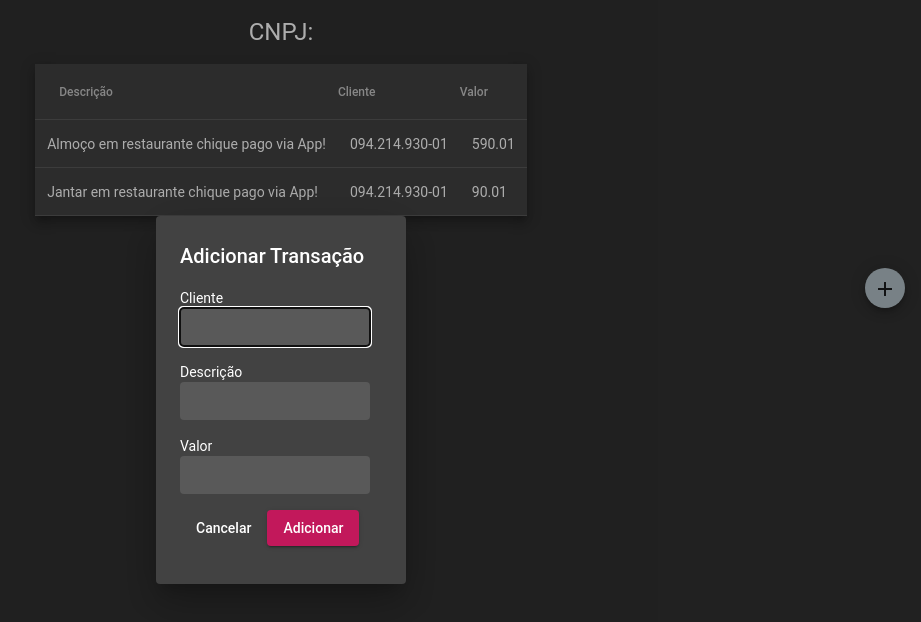
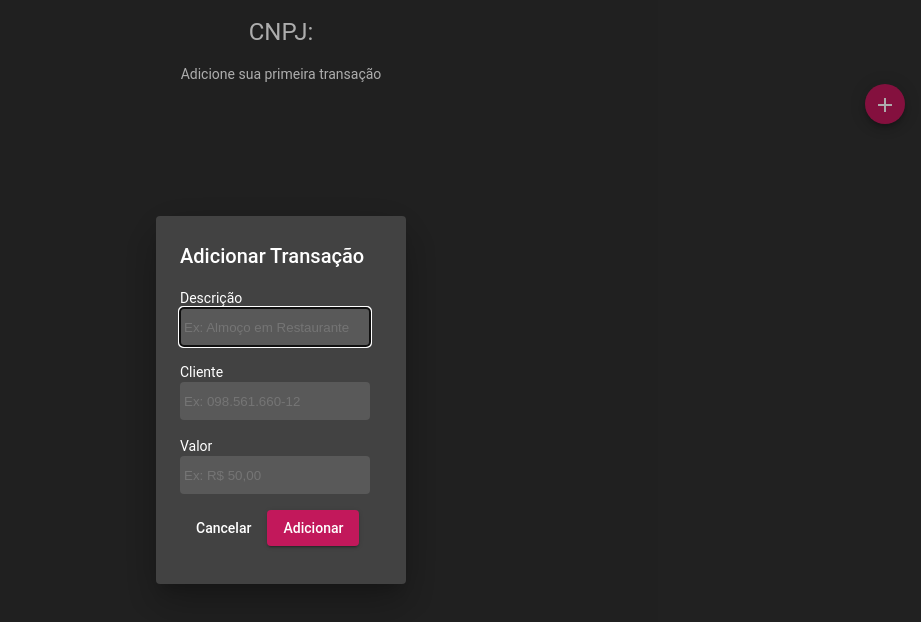
Before and after one commit to hebertmorais/transactions, an Angular app in the folder frontend/: page /transactions in a window 1280 px wide. Both pictures are taken after a click on the button "add". Shown: the top 622 px of the page, without its empty margins (359-1280 px from the left). Built offline with nearby package versions, Linux system fonts and the light colour scheme.

Commit message:
Adding transaction in table from dialog

```diff
--- a/frontend/src/app/components/transaction-insert/transaction-insert.component.html
+++ b/frontend/src/app/components/transaction-insert/transaction-insert.component.html
@@ -1,25 +1,26 @@
 <h2>Adicionar Transação</h2>
 <ul>
   <li>
-    <div>
-      <label>Cliente</label>
-      <input matInput [(ngModel)]="client" />
-    </div>
+    <label>Descrição</label>
+    <input placeholder="Ex: Almoço em Restaurante" matInput [(ngModel)]="data.descricao" />
   </li>
   <li>
-    <div>
-      <label>Descrição</label>
-      <input matInput [(ngModel)]="description" />
-    </div>
+    <label>Cliente</label>
+    <input placeholder="Ex: 098.561.660-12" matInput [(ngModel)]="data.cliente" />
   </li>
   <li>
-    <div>
-      <label>Valor</label>
-      <input matInput [(ngModel)]="value" />
-    </div>
+    <label>Valor</label>
+    <input placeholder="Ex: R$ 50,00" matInput [(ngModel)]="data.valor" />
   </li>
   <li>
-    <button mat-button>Cancelar</button>
-    <button mat-raised-button color="primary">Adicionar</button>
+    <button mat-dialog-close mat-button>Cancelar</button>
+    <button
+      (click)="submitDialog()"
+      mat-raised-button
+      color="primary"
+      mat-dialog-close
+    >
+      Adicionar
+    </button>
   </li>
 </ul>
--- a/frontend/src/app/components/transactions/transactions.component.css
+++ b/frontend/src/app/components/transactions/transactions.component.css
@@ -1,4 +1,5 @@
-table td {
+table td,
+table th {
   padding: 12px;
 }
 button {
@@ -16,7 +17,14 @@ button {
   justify-content: center;
   align-items: center;
 }
+table {
+  width: 100%;
+  max-width: 500px;
+}
 #back-link {
   margin: 16px;
   color: white;
 }
+.empty-state {
+  text-align: center;
+}
--- a/frontend/src/app/components/transactions/transactions.component.html
+++ b/frontend/src/app/components/transactions/transactions.component.html
@@ -1,7 +1,7 @@
 <div class="main-container">
   <h1 id="page-title">CNPJ: {{ currentCnpj }}</h1>
-  <div class="transactions-table-container">
-    <table mat-table [dataSource]="transactions" class="mat-elevation-z8">
+  <div *ngIf="transactions.length" class="transactions-table-container">
+    <table #transactionsTable mat-table [dataSource]="transactions" class="mat-elevation-z8">
       <ng-container matColumnDef="descricao">
         <th mat-header-cell *matHeaderCellDef>Descrição</th>
         <td mat-cell *matCellDef="let transaction">
@@ -24,8 +24,11 @@
     </table>
     <a id="back-link" routerLink="/" routerLinkActive="active">Home</a>
   </div>
+  <div class="empty-state" *ngIf="!transactions.length">
+    <span>Adicione sua primeira transação</span>
+  </div>
   <div class="example-button-container">
-    <button (click)="addTransaction()" mat-mini-fab color="accent" aria-label="Add transaction button">
+    <button (click)="addTransaction()" mat-mini-fab color="primary" aria-label="Add transaction button">
       <mat-icon aria-hidden="false" aria-label="Add icon">add</mat-icon>
     </button>
   </div>
--- a/frontend/src/app/components/transactions/transactions.component.ts
+++ b/frontend/src/app/components/transactions/transactions.component.ts
@@ -1,18 +1,24 @@
-import { Component, Inject, OnInit } from '@angular/core';
+import { Component, Inject, OnInit, ViewChild } from '@angular/core';
 import {
   MatDialog,
   MatDialogRef,
   MAT_DIALOG_DATA,
 } from '@angular/material/dialog';
+import { MatTable } from '@angular/material/table';
 import { Transaction } from 'src/app/models/transaction.model';
 import { CnpjService } from 'src/app/services/cnpj.service';
 import { TransactionsService } from 'src/app/services/transactions.service';
+
 @Component({
   selector: 'app-transactions',
   templateUrl: './transactions.component.html',
   styleUrls: ['./transactions.component.css'],
 })
 export class TransactionsComponent implements OnInit {
+  @ViewChild('transactionsTable') transactionsTable:
+    | MatTable<Transaction>
+    | undefined;
+
   currentCnpj: string = '';
   transactions: Transaction[] = [];
   displayedColumns = ['descricao', 'cliente', 'valor'];
@@ -31,11 +37,18 @@ export class TransactionsComponent implements OnInit {
   addTransaction(): void {
     const dialogRef = this.dialog.open(TransactionInsertComponent, {
       width: '250px',
-      data: {},
+      data: {
+        estabelecimento: this.currentCnpj,
+        cliente: '',
+        descricao: '',
+        valor: '',
+      },
     });
 
     dialogRef.afterClosed().subscribe((result) => {
-      console.log('The dialog was closed', result);
+      this.transactions.push(result);
+      if (this.transactionsTable) this.transactionsTable.renderRows();
+      console.log('The dialog was closed', result, this.transactions);
     });
   }
 }
@@ -51,7 +64,7 @@ export class TransactionInsertComponent {
     @Inject(MAT_DIALOG_DATA) public data: Transaction
   ) {}
 
-  onNoClick(): void {
-    this.dialogRef.close();
+  submitDialog() {
+    this.dialogRef.close(this.data);
   }
 }
--- a/frontend/src/app/services/transactions.service.ts
+++ b/frontend/src/app/services/transactions.service.ts
@@ -5,22 +5,7 @@ import { Transaction } from '../models/transaction.model';
   providedIn: 'root',
 })
 export class TransactionsService {
-  private _transactions = [
-    {
-      id: 1,
-      estabelecimento: '45.283.163/0001-67',
-      cliente: '094.214.930-01',
-      valor: 590.01,
-      descricao: 'Almoço em restaurante chique pago via App!',
-    },
-    {
-      id: 2,
-      estabelecimento: '12.483.363/0001-27',
-      cliente: '094.214.930-01',
-      valor: 90.01,
-      descricao: 'Jantar em restaurante chique pago via App!',
-    },
-  ];
+  private _transactions: Transaction[] = [];
   constructor() {}
 
   getTransactions(): Transaction[] {
```
